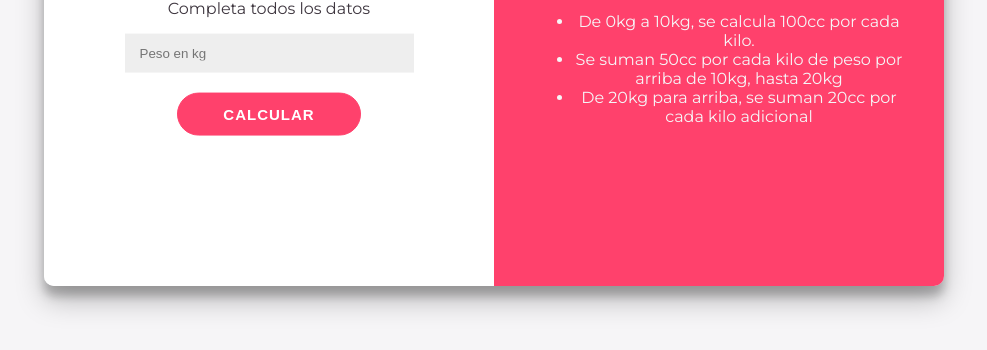
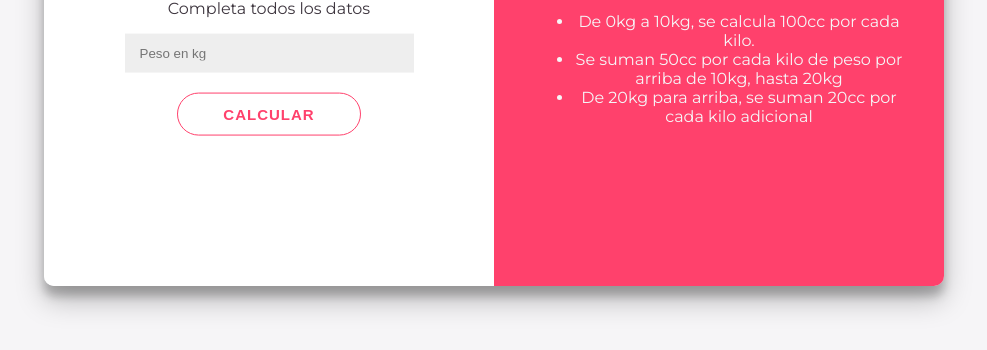
Before and after one commit to MairaAl/MairaAl.github.io, a plain HTML site: page index.html in a window 1280 px wide. In both pictures the pointer is over the button "CALCULAR". Shown: the part 364-714 px from the top of the page, without its empty margins (146-1133 px from the left). Drawn offline with Linux system fonts and the light colour scheme.

Commit message:
Update style

```diff
--- a/style.css
+++ b/style.css
@@ -74,3 +74,9 @@ button:active {
   margin-bottom: 5px;
   display: none;
 }
+button:hover {
+  color: #ff416c;
+  background-color: #ffffff;
+  transition: all;
+  cursor: pointer;
+}
```
